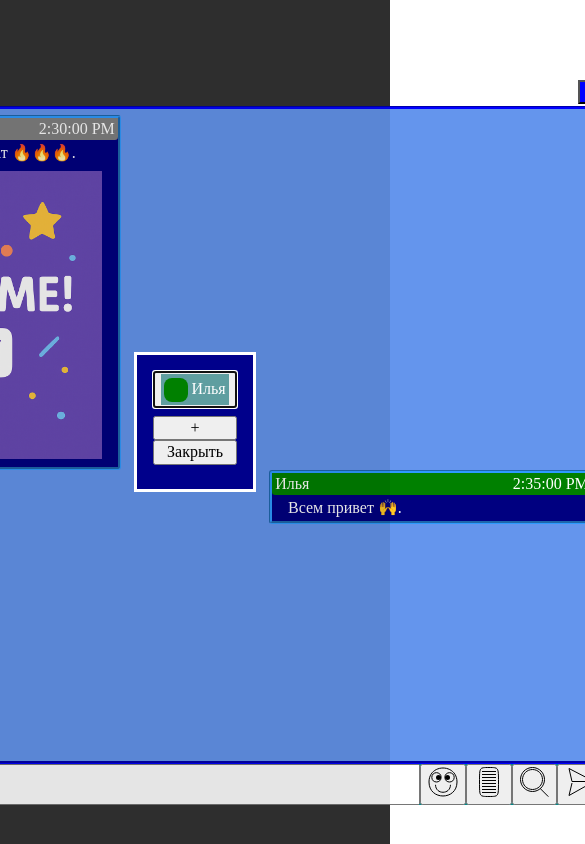
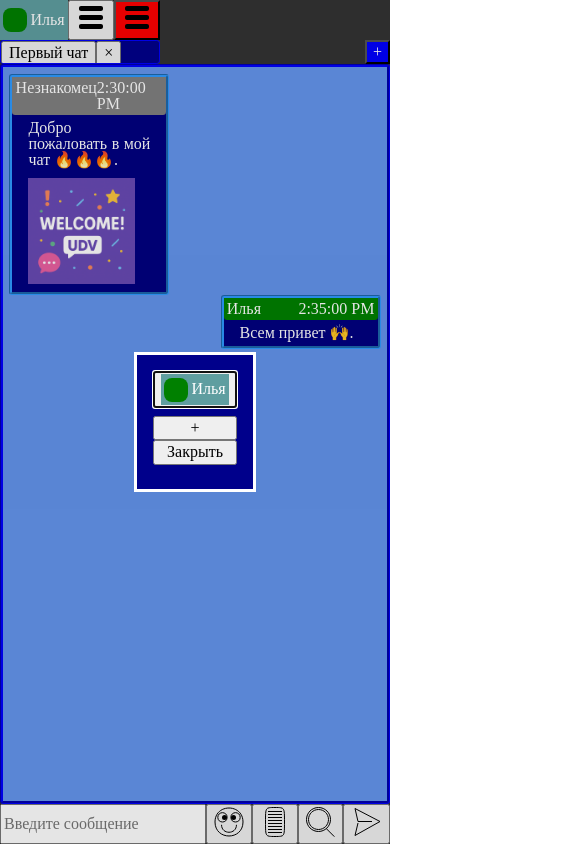
Before and after one commit to Friederik/UDV-Chat, a React (Vite) app: page / in a window 390 px wide. Shown: the whole page, 585 px wide, since content can reach past the window. Built offline with nearby package versions, Linux system fonts and the light colour scheme.

Commit message:
Тест адаптивности

```diff
--- a/src/components/Chat/Chat.module.scss
+++ b/src/components/Chat/Chat.module.scss
@@ -1,6 +1,6 @@
 .chat {
     display: flex;
     flex-direction: column;
-    align-items: center;
+    height: 100vh;
     position: relative;
 }
--- a/src/components/Input/Input.module.scss
+++ b/src/components/Input/Input.module.scss
@@ -1,7 +1,7 @@
 .input {
     display: flex;
-    width: 100%;
-    background-color:darkcyan;
+    // width: 100%;
+    // background-color:darkcyan;
 }
 
 .input__message {
--- a/src/components/Message/Message.module.scss
+++ b/src/components/Message/Message.module.scss
@@ -1,5 +1,5 @@
 .message {
-    width: 20rem;
+    width: 10rem;
     border: 0.2rem #2E9AFF groove;
     background-color: navy;
     border-radius: 0.2rem;
--- a/src/components/Room/Room.module.scss
+++ b/src/components/Room/Room.module.scss
@@ -1,10 +1,8 @@
 .room {
     position: relative;
     padding: 0.4rem;
-    gap: 0.5rem;
-    justify-content: end;
-    width: 50rem;
-    height: 40rem;
+    width: 100vw;
+    height: 100%;
     background-color: cornflowerblue;
     overflow: auto;
     border: 0.2rem blue groove;
--- a/src/components/RoomPicker/RoomPicker.module.scss
+++ b/src/components/RoomPicker/RoomPicker.module.scss
@@ -3,13 +3,13 @@
 }
 
 .roomPickerScroll {
-    display: flex;
-    overflow-x: auto;
-    white-space: nowrap;
-    width: 51rem;
-    margin-left: 0;
-    margin-right: auto;
-    gap: 0.1rem
+    // display: flex;
+    // overflow-x: auto;
+    // white-space: nowrap;
+    // width: 51rem;
+    // margin-left: 0;
+    // margin-right: auto;
+    // gap: 0.1rem
 }
 
 .roomTab {
--- a/src/styles/App.module.scss
+++ b/src/styles/App.module.scss
@@ -2,9 +2,6 @@
   background-color: #333;
   width: 100vw;
   height: 100vh;
-  display: flex;
-  justify-content: center;
-  align-items: center;
 }
 
 ::-webkit-scrollbar {
--- a/src/styles/reset.css
+++ b/src/styles/reset.css
@@ -22,6 +22,7 @@ time, mark, audio, video {
 	font-size: 100%;
 	font: inherit;
 	vertical-align: baseline;
+	box-sizing: border-box;
 }
 /* HTML5 display-role reset for older browsers */
 article, aside, details, figcaption, figure,
```
